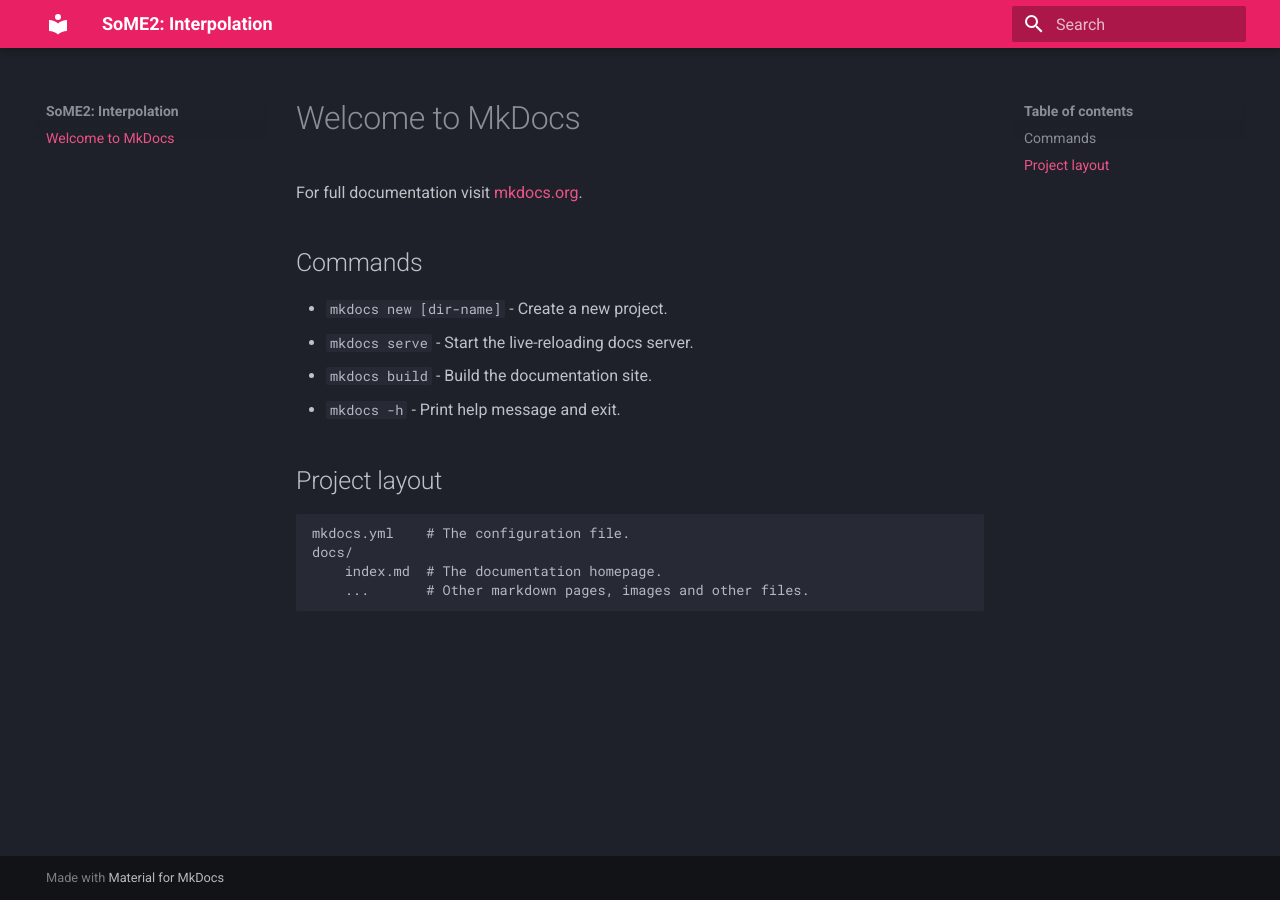
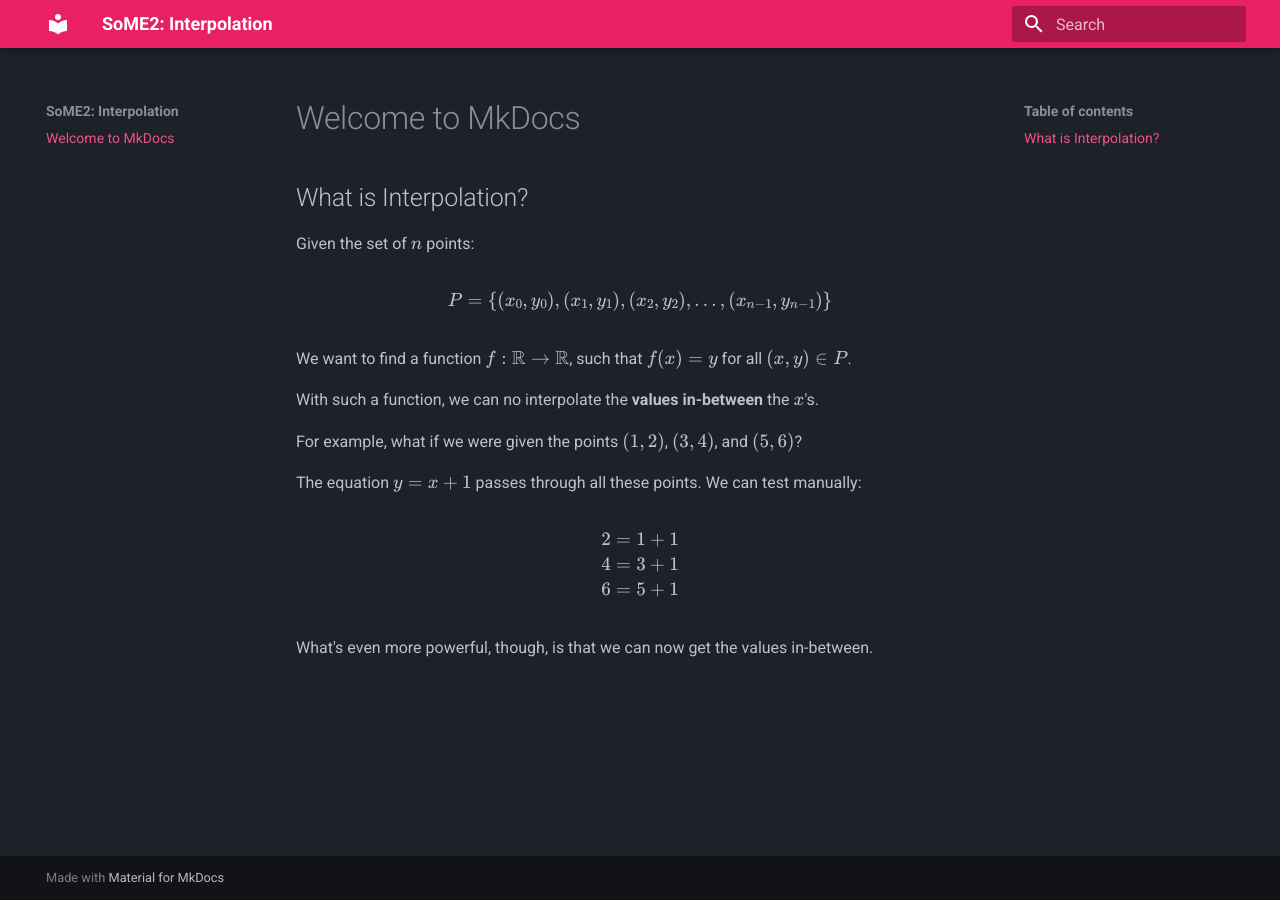
Before and after one commit to trslater/some2, an MkDocs documentation site: the page built from docs/index.md, in a window 1280 px wide. Built offline with MkDocs 1.6.1 and Material for MkDocs 9.7.7, drawn with Linux system fonts in a browser that asks for light colours.

Commit message:
Start writing exposition

```diff
--- a/docs/index.md
+++ b/docs/index.md
@@ -1,17 +1,25 @@
-# Welcome to MkDocs
+Welcome to MkDocs
+=================
 
-For full documentation visit [mkdocs.org](https://www.mkdocs.org).
+What is Interpolation?
+----------------------
 
-## Commands
+Given the set of $n$ points:
 
-* `mkdocs new [dir-name]` - Create a new project.
-* `mkdocs serve` - Start the live-reloading docs server.
-* `mkdocs build` - Build the documentation site.
-* `mkdocs -h` - Print help message and exit.
+$$P = \{(x_0, y_0), (x_1, y_1), (x_2, y_2), ..., (x_{n - 1}, y_{n - 1})\}$$
 
-## Project layout
+We want to find a function $f: \mathbb{R} \to \mathbb{R}$, such that $f(x) = y$ for all $(x, y) \in P$.
 
-    mkdocs.yml    # The configuration file.
-    docs/
-        index.md  # The documentation homepage.
-        ...       # Other markdown pages, images and other files.
+With such a function, we can no interpolate the **values in-between** the $x$'s.
+
+For example, what if we were given the points $(1, 2)$, $(3, 4)$, and $(5, 6)$?
+
+The equation $y = x + 1$ passes through all these points. We can test manually:
+
+$$\begin{align*}
+    2 &= 1 + 1 \\
+    4 &= 3 + 1 \\
+    6 &= 5 + 1
+\end{align*}$$
+
+What's even more powerful, though, is that we can now get the values in-between.
```
